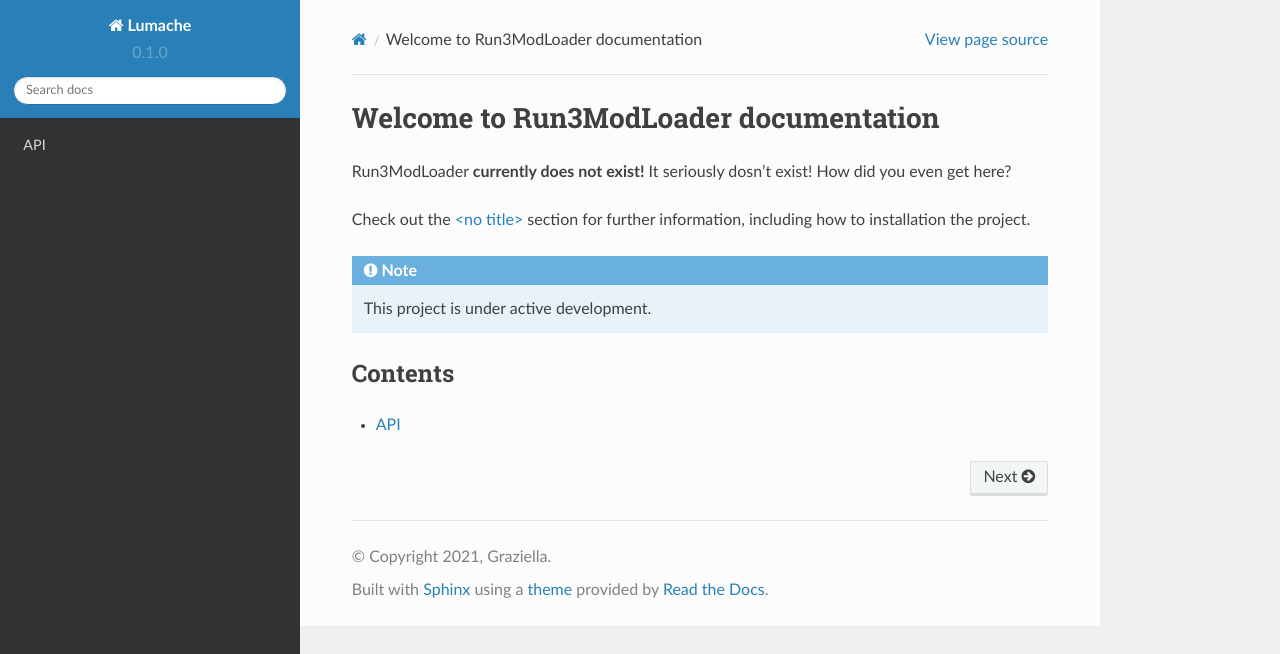
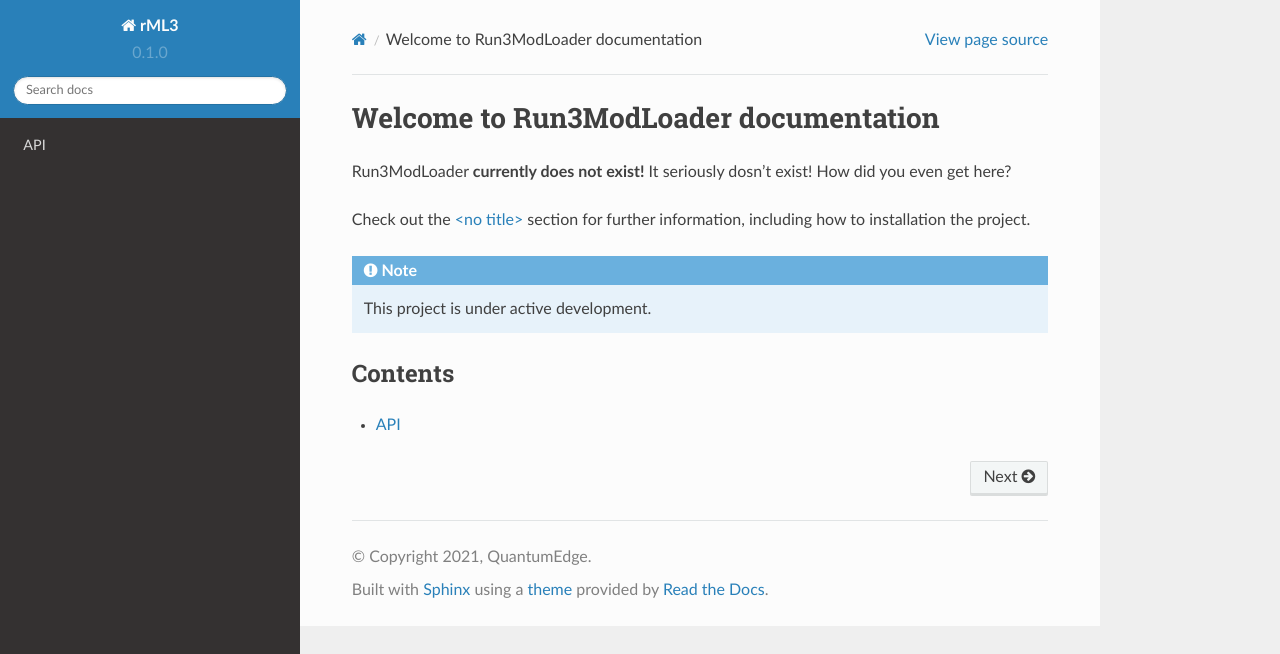
Before and after one commit to DarkDaniel107/rML3_Documentation, a Sphinx documentation site: the page built from docs/source/index.rst, in a window 1280 px wide. Shown: the top 654 px of the page. Built offline with Sphinx 7.4.7 and the Read the Docs theme 2.0.0, drawn with Linux system fonts in a browser that asks for light colours.

Commit message:
Update conf.py

```diff
--- a/docs/source/conf.py
+++ b/docs/source/conf.py
@@ -2,9 +2,9 @@
 
 # -- Project information
 
-project = 'Lumache'
-copyright = '2021, Graziella'
-author = 'Graziella'
+project = 'rML3'
+copyright = '2021, QuantumEdge'
+author = 'DarkDaniel107'
 
 release = '0.1'
 version = '0.1.0'
```
